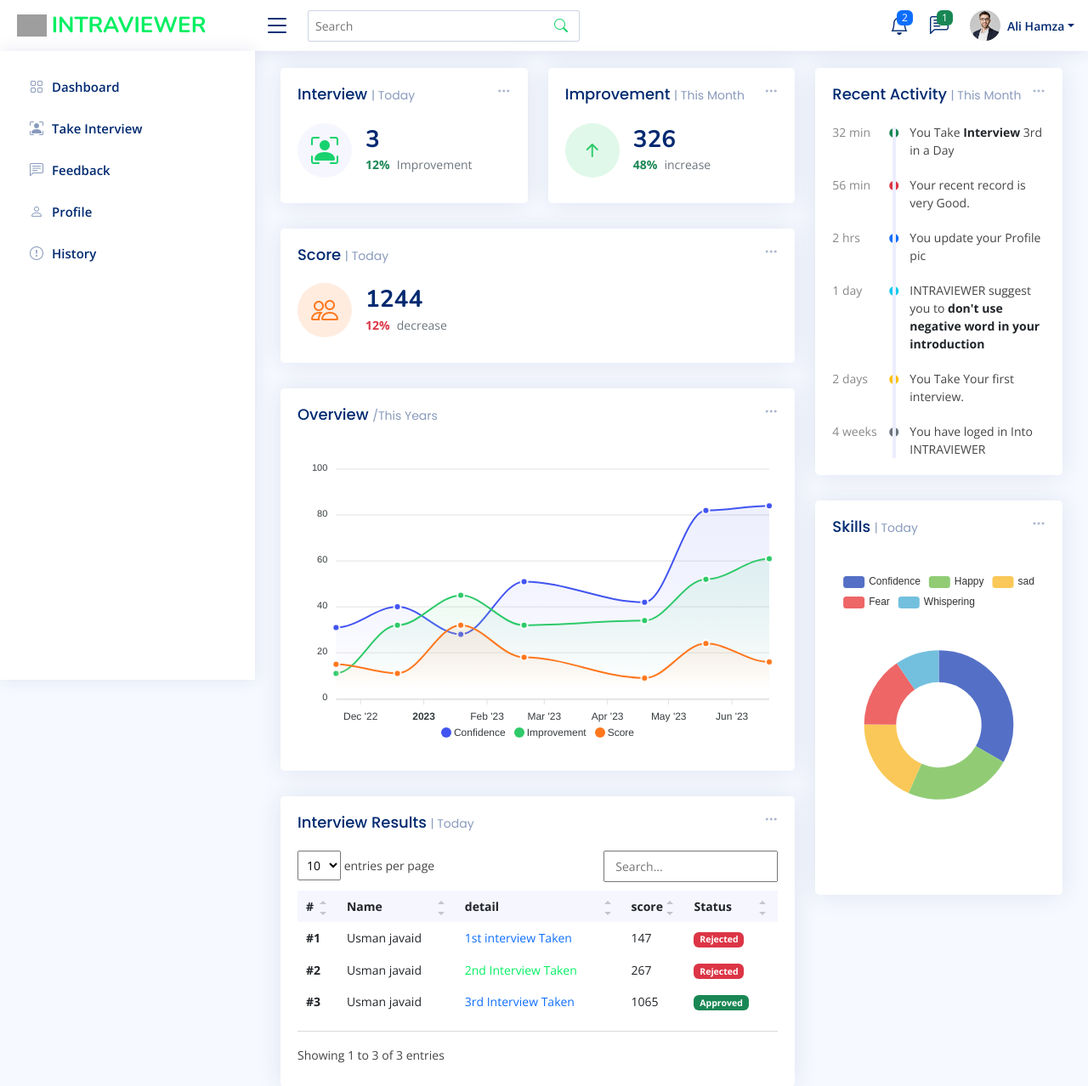
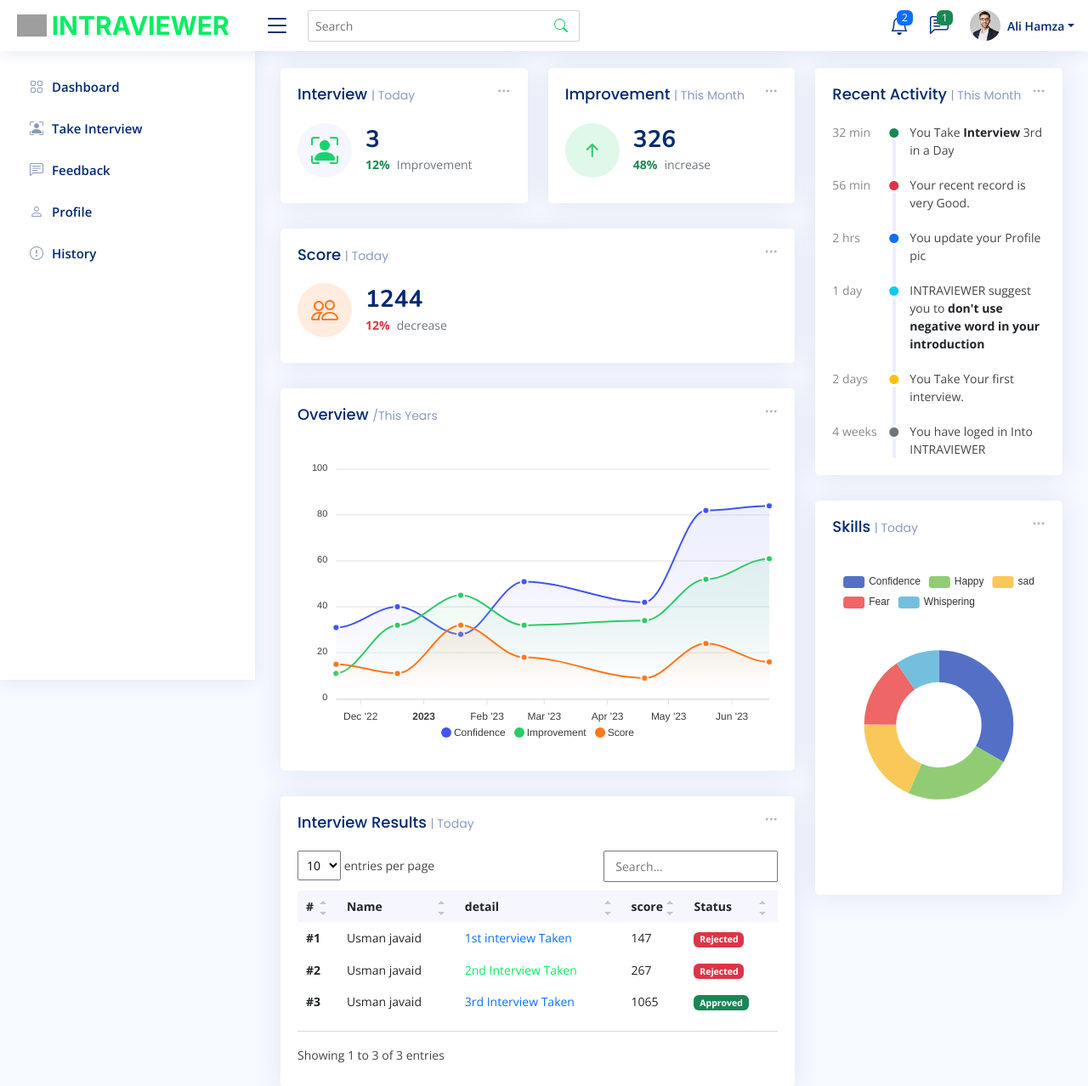
Before and after one commit to usmanjavaid227/INTRAVIEWER, a Django app: page /userindex/ in a window 1280 px wide. Shown: the top 1278 px of the page at 85% size. Run offline with Django 4.2, Linux system fonts and the light colour scheme; some libraries are stand-ins or nearby versions; grey boxes are pictures that could not be loaded.

Commit message:
update userindex logo

```diff
--- a/core/static/core/UserAssets/css/style.css
+++ b/core/static/core/UserAssets/css/style.css
@@ -74,7 +74,7 @@
   opacity: 0;
   right: 15px;
   bottom: 15px;
-  z-userindex: 99999;
+  z-index: 99999;
   background: #18d26e;
   width: 40px;
   height: 40px;
@@ -393,7 +393,7 @@
 
 .header {
   transition: all 0.5s;
-  z-userindex: 997;
+  z-index: 997;
   height: 60px;
   box-shadow: 0px 2px 20px rgba(1, 41, 112, 0.1);
   background-color: #fff;
@@ -423,7 +423,7 @@
     padding: 20px;
     box-shadow: 0px 0px 15px 0px rgba(1, 41, 112, 0.1);
     background: white;
-    z-userindex: 9999;
+    z-index: 9999;
     transition: 0.3s;
     visibility: hidden;
     opacity: 0;
@@ -618,7 +618,7 @@
   left: 0;
   bottom: 0;
   width: 300px;
-  z-userindex: 996;
+  z-index: 996;
   transition: all 0.3s;
   padding: 20px;
   overflow-y: auto;
@@ -875,7 +875,7 @@
 
 .dashboard .activity .activity-item .activity-badge {
   margin-top: 3px;
-  z-userindex: 1;
+  z-index: 1;
   font-size: 11px;
   line-height: 0;
   border-radius: 50%;
--- a/core/templates/core/userbase.html
+++ b/core/templates/core/userbase.html
@@ -33,6 +33,7 @@
 <body>
 
 <main id="main" class="main">
+
 {% block Header_Section %}
   <!-- ======= Header ======= -->
   <header id="header" class="header fixed-top d-flex align-items-center">
@@ -40,7 +41,7 @@
     <div class="d-flex align-items-center justify-content-between">
       <a href={% url 'userindex' %} class="logo d-flex align-items-center">
         <img src="{% static "core/UserAssets/img/logo.svg" %}"  alt="">
-        <span class="d-none d-lg-block">INTRAVIEWER</span>
+        <span class="d-none d-lg-block" style="font-family: 'Inter', sans-serif; font-size: 30px; font-weight: 700;">INTRAVIEWER</span>
       </a>
       <i class="bi bi-list toggle-sidebar-btn"></i>
     </div><!-- End Logo -->
```
